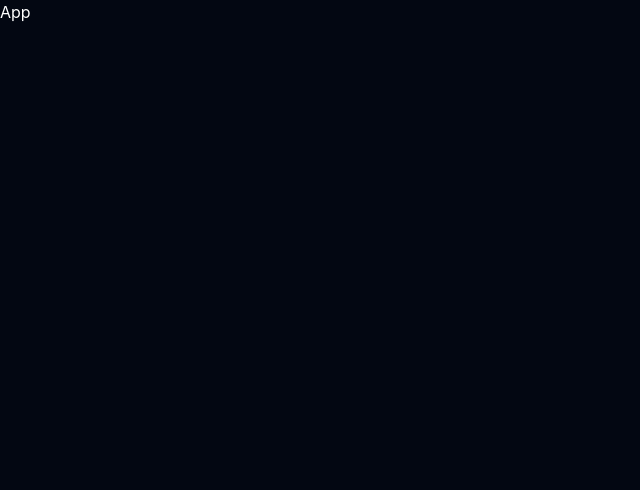
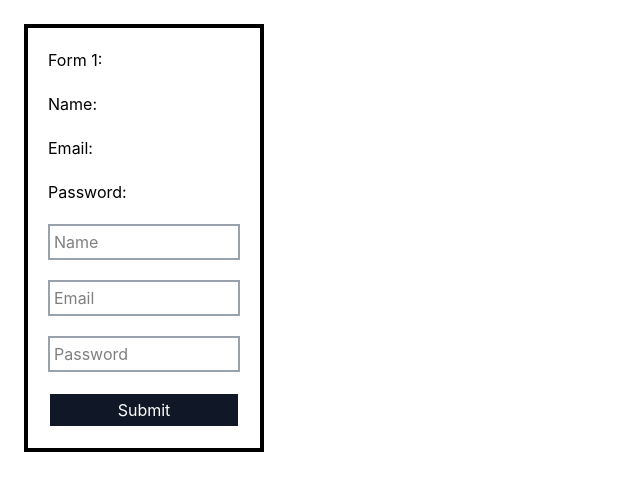
Before and after one commit to novix-vertex/SCS3-P40, a React (Vite) app: page / in a window 1280 px wide. Shown: the top 490 px of the page, without its empty margins (0-640 px from the left). Built offline with nearby package versions, Linux system fonts and the light colour scheme.

Commit message:
form -1: having separate state and onChange Event

```diff
--- a/index.html
+++ b/index.html
@@ -4,7 +4,7 @@
     <meta charset="UTF-8" />
     <link rel="icon" type="image/svg+xml" href="/favicon.svg" />
     <meta name="viewport" content="width=device-width, initial-scale=1.0" />
-    <title>context-demo</title>
+    <title>Form Handling</title>
   </head>
   <body>
     <div id="root"></div>
--- a/src/App.jsx
+++ b/src/App.jsx
@@ -1,6 +1,9 @@
+import Form1 from "./Form1"
+
 const App = () => {
+
   return (
-    <div className="h-screen bg-[#030712] text-white">App</div>
+    <Form1 />
   )
 }
 
--- /dev/null
+++ b/src/Form1.jsx
@@ -0,0 +1,22 @@
+import { useState } from "react";
+
+const Form1 = () => {
+    const [name, setName] = useState("");
+    const [email, setEmail] = useState("");
+    const [password, setPassword] = useState("");
+
+    return (
+        <div className="flex flex-col gap-5 w-60 p-5 border-4 m-6">
+            <h1>Form 1:</h1>
+            <p>Name: {name}</p>
+            <p>Email: {email}</p>
+            <p>Password: {password}</p>
+            <input onChange={(e) => { setName(e.target.value) }} className="border-gray-400 border-2 p-1" placeholder="Name" type="text" />
+            <input onChange={(e) => { setEmail(e.target.value) }} className="border-gray-400 border-2 p-1" placeholder="Email" type="text" />
+            <input onChange={(e) => { setPassword(e.target.value) }} className="border-gray-400 border-2 p-1" placeholder="Password" type="text" />
+            <button className="bg-gray-900 border-2 p-1 text-white active:scale-[0.97] cursor-pointer">Submit</button>
+        </div>
+    )
+}
+
+export default Form1
```
